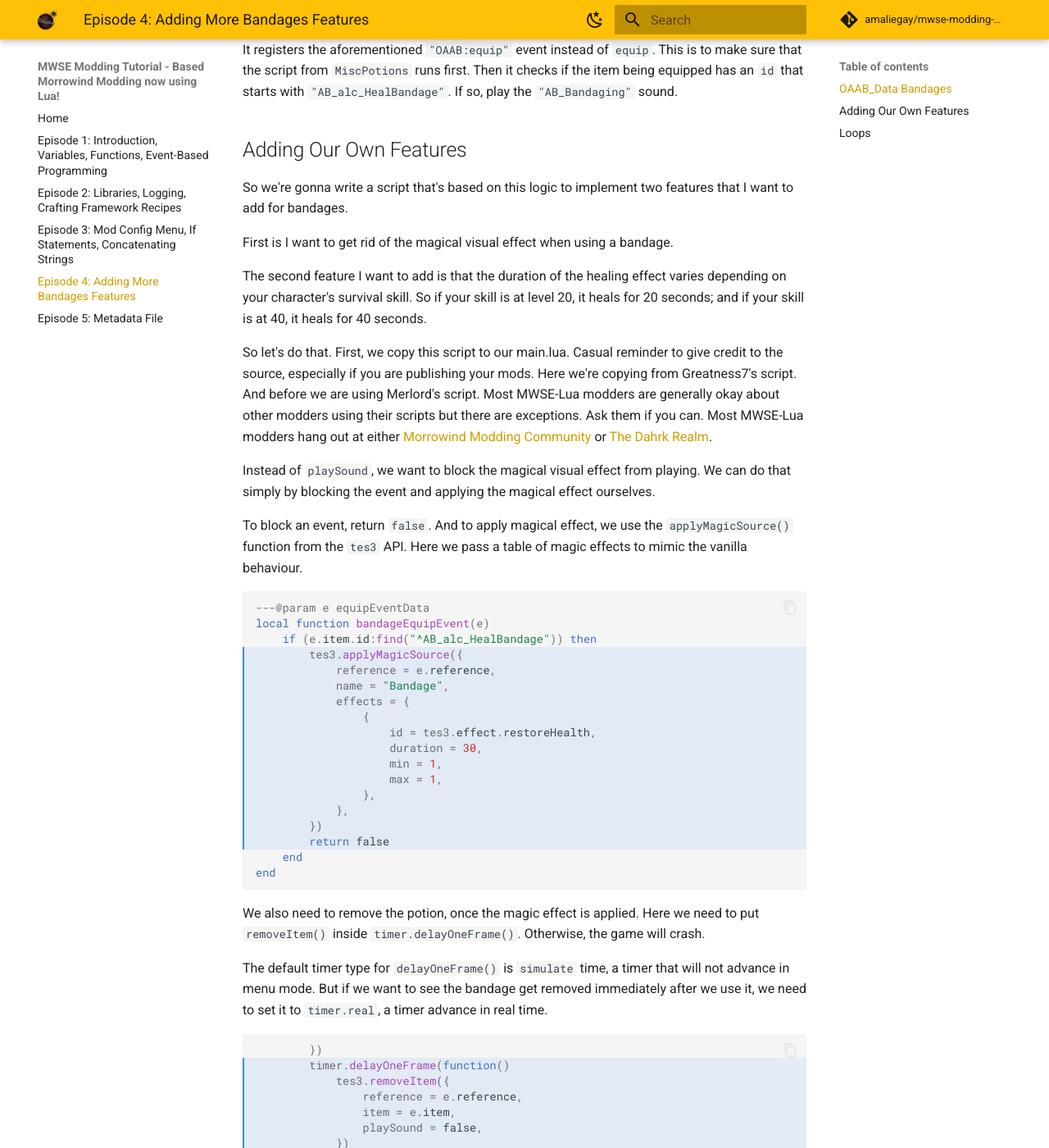
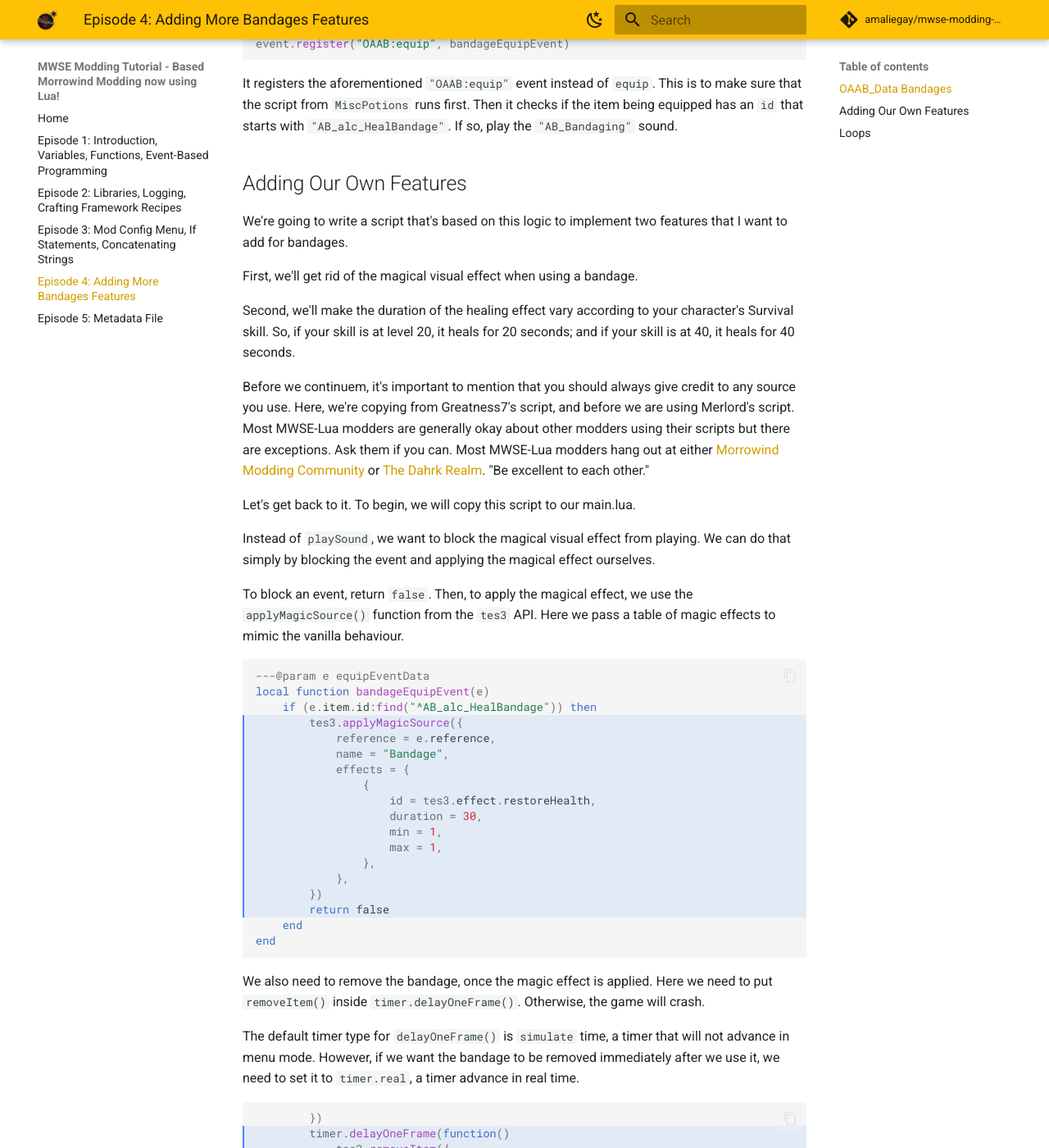
Before and after one commit to dev-chenxing/mwse-modding-tutorial, an MkDocs documentation site: the page built from docs/4_adding_bandage_features.md, in a window 1280 px wide and 1400 px high, scrolled down 1177 px. Shown: the whole window at 82% size. Built offline with MkDocs 1.6.1 and Material for MkDocs 9.7.7, drawn with Linux system fonts in a browser that asks for light colours; comment, search, counter and statistics services are not loaded; some of the changed text lies outside the part shown.

Commit message:
merge uncle boss' proofreading episode 4 5

````diff
--- a/docs/4_adding_bandage_features.md
+++ b/docs/4_adding_bandage_features.md
@@ -6,7 +6,9 @@
 
 OAAB_Data actually already comes with a feature for bandages. It plays the bandaging sound instead of the potion drinking sound. We can take a look at how they do it in `\OAAB\MiscPotions\main.lua`.
 
-This is a great way for beginners to learn how to mod with MWSE-Lua. By looking at other people's scripts. And there's one place that you can find all of the MWSE-Lua code ever published on Nexusmods, [mwse-lua-dump](https://github.com/MWSE/morrowind-nexus-lua-dump). It's a great resource. If you don't know how to use certain functions or certain events, you can look it up by search the dump. Very very handy!
+Studying other people's scripts is a great way for beginners to learn how to mod with MWSE-Lua. By looking at other people's scripts.
+
+All the MWSE-Lua code ever published on Nexusmods can be found at [mwse-lua-dump](https://github.com/MWSE/morrowind-nexus-lua-dump). If you don't know how to use certain functions or certain events, you can look it up by search the dump. Very very handy!
 
 Back to OAAB_Data and the `\MiscPotions` script:
 
@@ -43,17 +45,19 @@
 
 ## Adding Our Own Features
 
-So we're gonna write a script that's based on this logic to implement two features that I want to add for bandages.
+We're going to write a script that's based on this logic to implement two features that I want to add for bandages.
 
-First is I want to get rid of the magical visual effect when using a bandage.
+First, we'll get rid of the magical visual effect when using a bandage.
 
-The second feature I want to add is that the duration of the healing effect varies depending on your character's survival skill. So if your skill is at level 20, it heals for 20 seconds; and if your skill is at 40, it heals for 40 seconds.
+Second, we'll make the duration of the healing effect vary according to your character's Survival skill. So, if your skill is at level 20, it heals for 20 seconds; and if your skill is at 40, it heals for 40 seconds.
 
-So let's do that. First, we copy this script to our main.lua. Casual reminder to give credit to the source, especially if you are publishing your mods. Here we're copying from Greatness7's script. And before we are using Merlord's script. Most MWSE-Lua modders are generally okay about other modders using their scripts but there are exceptions. Ask them if you can. Most MWSE-Lua modders hang out at either [Morrowind Modding Community](https://discord.me/mwmods) or [The Dahrk Realm](https://discord.gg/nPBUdbrXa3).
+Before we continuem, it's important to mention that you should always give credit to any source you use. Here, we're copying from Greatness7's script, and before we are using Merlord's script. Most MWSE-Lua modders are generally okay about other modders using their scripts but there are exceptions. Ask them if you can. Most MWSE-Lua modders hang out at either [Morrowind Modding Community](https://discord.me/mwmods) or [The Dahrk Realm](https://discord.gg/nPBUdbrXa3). "Be excellent to each other."
+
+Let's get back to it. To begin, we will copy this script to our main.lua.
 
 Instead of `playSound`, we want to block the magical visual effect from playing. We can do that simply by blocking the event and applying the magical effect ourselves.
 
-To block an event, return `false`. And to apply magical effect, we use the `applyMagicSource()` function from the `tes3` API. Here we pass a table of magic effects to mimic the vanilla behaviour.
+To block an event, return `false`. Then, to apply the magical effect, we use the `applyMagicSource()` function from the `tes3` API. Here we pass a table of magic effects to mimic the vanilla behaviour.
 
 ```Lua hl_lines="4-16"
 ---@param e equipEventData
@@ -76,9 +80,9 @@
 end
 ```
 
-We also need to remove the potion, once the magic effect is applied. Here we need to put `removeItem()` inside `timer.delayOneFrame()`. Otherwise, the game will crash.
+We also need to remove the bandage, once the magic effect is applied. Here we need to put `removeItem()` inside `timer.delayOneFrame()`. Otherwise, the game will crash.
 
-The default timer type for `delayOneFrame()` is `simulate` time, a timer that will not advance in menu mode. But if we want to see the bandage get removed immediately after we use it, we need to set it to `timer.real`, a timer advance in real time.
+The default timer type for `delayOneFrame()` is `simulate` time, a timer that will not advance in menu mode. However, if we want the bandage to be removed immediately after we use it, we need to set it to `timer.real`, a timer advance in real time.
 
 ```Lua hl_lines="2-8"
     	})
@@ -102,9 +106,9 @@
 	    return false
 ```
 
-So now if we test it in game, and we use the bandage, it won't play the vfx. That's the first feature done. Next, we want the duration of the effect to vary depending on your character's survival skill.
+Now, if we test it in-game and we use the bandage, it won't play the vfx. That's the first feature done. Next, we want the duration of the effect to vary depending on your character's survival skill.
 
-So let's create a variable called `duration` and use it in the table of effects we pass in the `applyMagicSource()` function. And then create a function called `getEffectDuration()` that accepts `e.reference` as the argument and returns the duration to the `duration` variable.
+Let's create a variable called `duration` and use it in the table of effects we pass in the `applyMagicSource()` function. Then we'll create a function called `getEffectDuration()` that accepts `e.reference` as the argument and returns the duration to the `duration` variable.
 
 ```Lua hl_lines="1-6 9 16"
 ---@param ref tes3reference
@@ -140,7 +144,7 @@
 end
 ```
 
-And for the player, we get their survival skill level using the `getSkill()` function in the Skills Module library. And we use the `clamp()` function from the `math` library to clamp the skill level between 20 and 40, then assign it to the return value `duration`.
+We can get the player's survival skill using the `getSkill()` function in the Skills Module library. We use the `clamp()` function from the `math` library to clamp the skill level between 20 and 40, then assign it to the return value `duration`.
 
 ```Lua hl_lines="2-3"
     if ref == tes3.player then
@@ -150,9 +154,9 @@
     else
 ```
 
-Now, if our character is level 30 in Survival, the effect should last for 30 seconds. And if they are level 100 in Survival, the duration should be 40 seconds.
+Now, if our character is level 30 in Survival, the effect should last for 30 seconds. And if it's level 100, the duration will be clamped at 40 seconds.
 
-One last feature I want to add is that the healing effect should stop if the player gets hit. To do that, we need to register both the `damaged` and `damagedHandToHand` events. We'll name the callback `removeBandageHealing`.
+One final feature we'll add is stopping the healing effect should the bandage user get hit while it's active. To do that, we need to register both the `damaged` and `damagedHandToHand` events. We'll name the callback `removeBandageHealing`.
 
 ```Lua hl_lines="1-4 7-8"
 ---@param e damagedEventData|damagedHandToHandEventData
@@ -172,7 +176,7 @@
 
 Hovering over `activeMagicEffectList`, it says it is of type `tes3activeMagicEffect[]`. The pair of brackets here means it is a list of `tes3activeMagicEffect`.
 
-To iterate the effects in this list, we're gonna use a `for` loop. Loop is an essential part of programming. So it's important that you know how to use them. This is the basic structure of a for loop.
+To iterate the effects in this list, we're gonna use a `for` loop. Loop is an essential part of programming, so it's important that you know how to use them. This is the basic structure of a for loop.
 
 ```Lua hl_lines="2-8"
 local function removeBandageHealing(e)
@@ -184,7 +188,7 @@
 end
 ```
 
-And we will add then logic in the loop to check if any of the effect has the name of `"Bandage"`. If so, we set the `timeActive` field to its `duration` so the effect will end.
+We will add the logic in the loop to check if any of the effects has the name of `"Bandage"`. If so, we set the `timeActive` field to its `duration` so the effect will end.
 
 ```Lua hl_lines="2-5"
     for _, activeMagicEffect in ipairs(activeMagicEffectList) do
@@ -195,9 +199,9 @@
     end
 ```
 
-Of course this is not the best way to do it, as all effects called `"Bandage"` now will end whenever a `mobile` get damaged, even if the effect is not added by our mod.
+Of course, this is not the best way to do it as all effects called `"Bandage"` will then end whenever a `mobile` get damaged, even if the effect is not added by our mod.
 
-Also keep in mind that the `source` here is not the bandage object. It is the magic source that we apply to `reference` that uses a bandage. So if we change the effect `name` here to `"Craftable Bandage"`, you need to change it here in the condition as well.
+Also, keep in mind that the `source` here is not the bandage object, it is the magic source that we apply to `reference` that uses a bandage. Therefore, if we change the effect `name` here to `"Craftable Bandage"`, we will need to change it here in the condition as well.
 
 So, our mod is done! The only thing left to do right now is to add the metadata file and zip up the mod. We'll do that in the next episode. See you next time!
 
````
Also changed, not shown: docs/5_metadata.md (+3 -3 lines).
